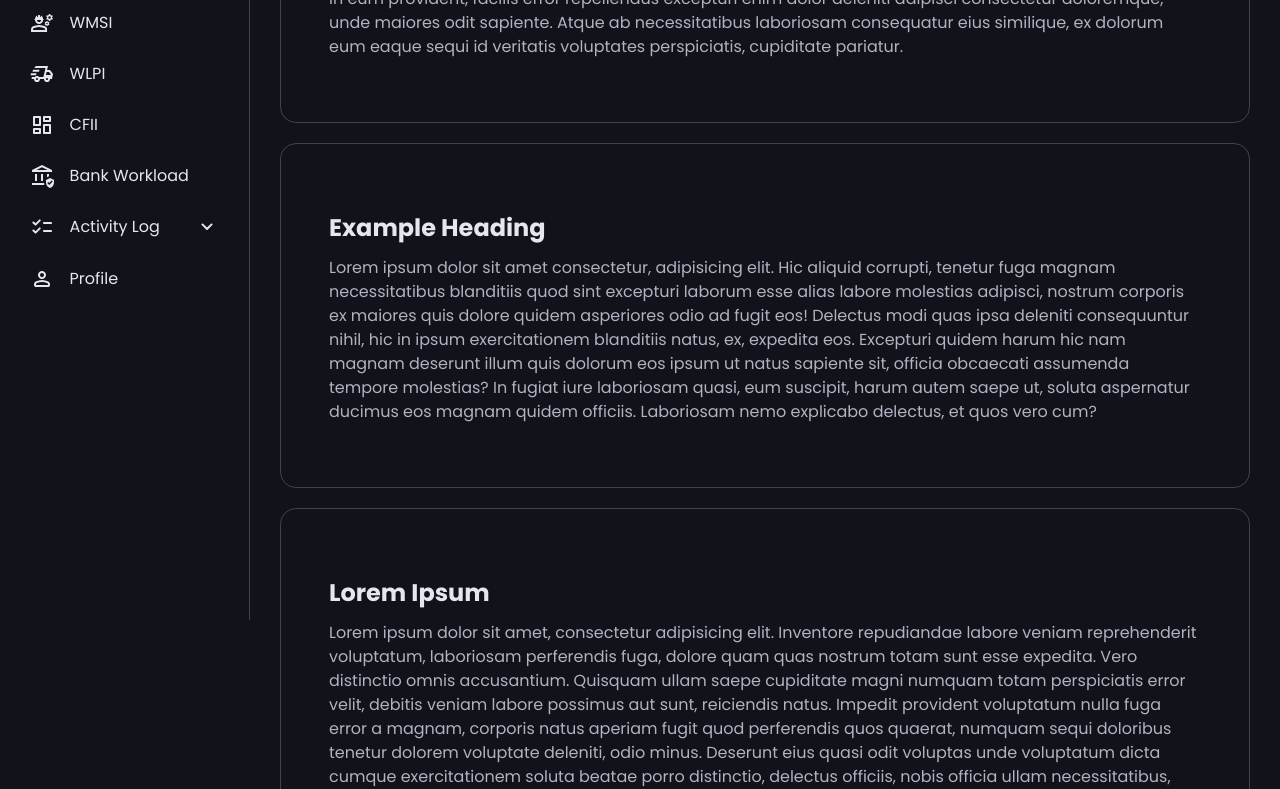
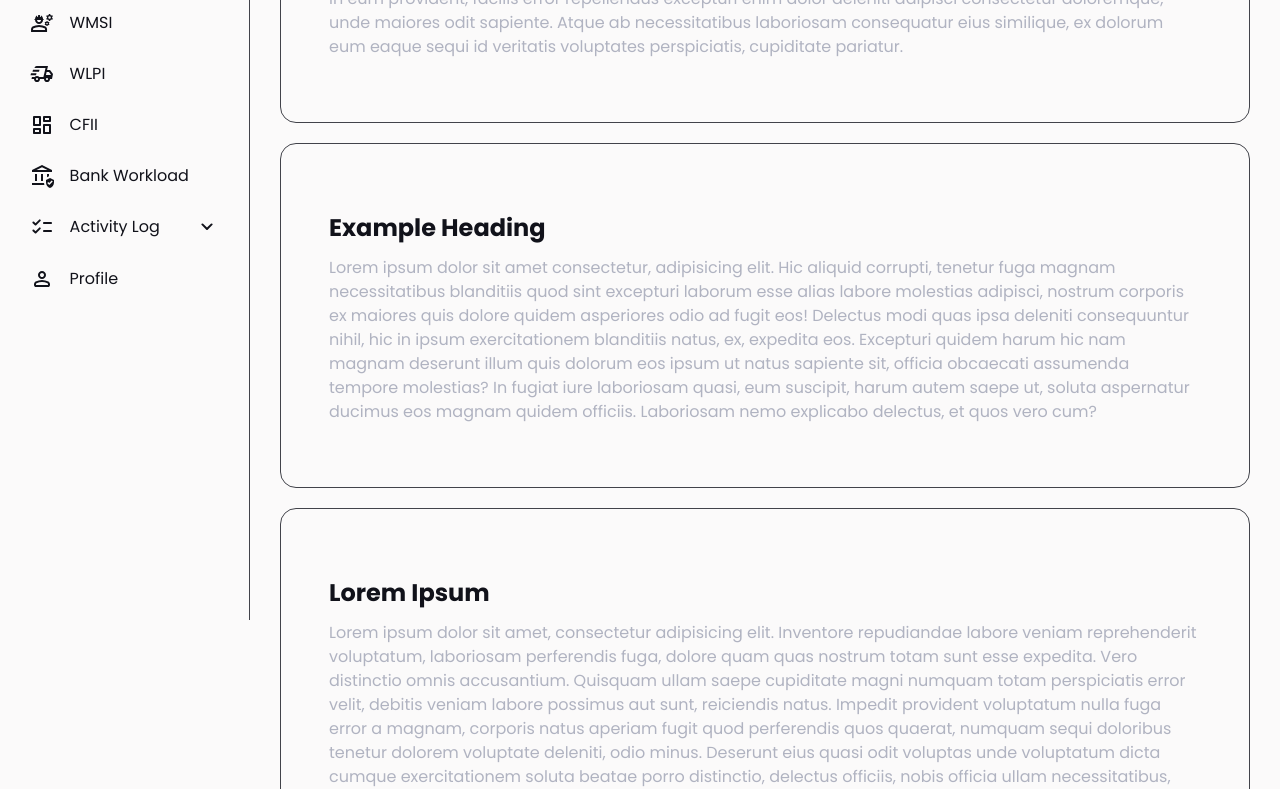
Before and after one commit to cusloyola/CWR, a plain HTML site: page web/index.html in a window 1280 px wide. Shown: the part 180-969 px from the top of the page. Drawn offline with Linux system fonts and the light colour scheme.

Commit message:
for repo

```diff
--- a/web/style.css
+++ b/web/style.css
@@ -1,9 +1,9 @@
 @import url('https://fonts.googleapis.com/css2?family=Poppins:ital,wght@0,100;0,200;0,300;0,400;0,500;0,600;0,700;0,800;0,900;1,100;1,200;1,300;1,400;1,500;1,600;1,700;1,800;1,900&display=swap');
 :root{
-  --base-clr: #11121a;
+  --base-clr: #fbfafa;
   --line-clr: #42434a;
   --hover-clr: #222533;
-  --text-clr: #e6e6ef;
+  --text-clr: #11121a;
   --accent-clr: #5e63ff;
   --secondary-text-clr: #b0b3c1;
 }
```
